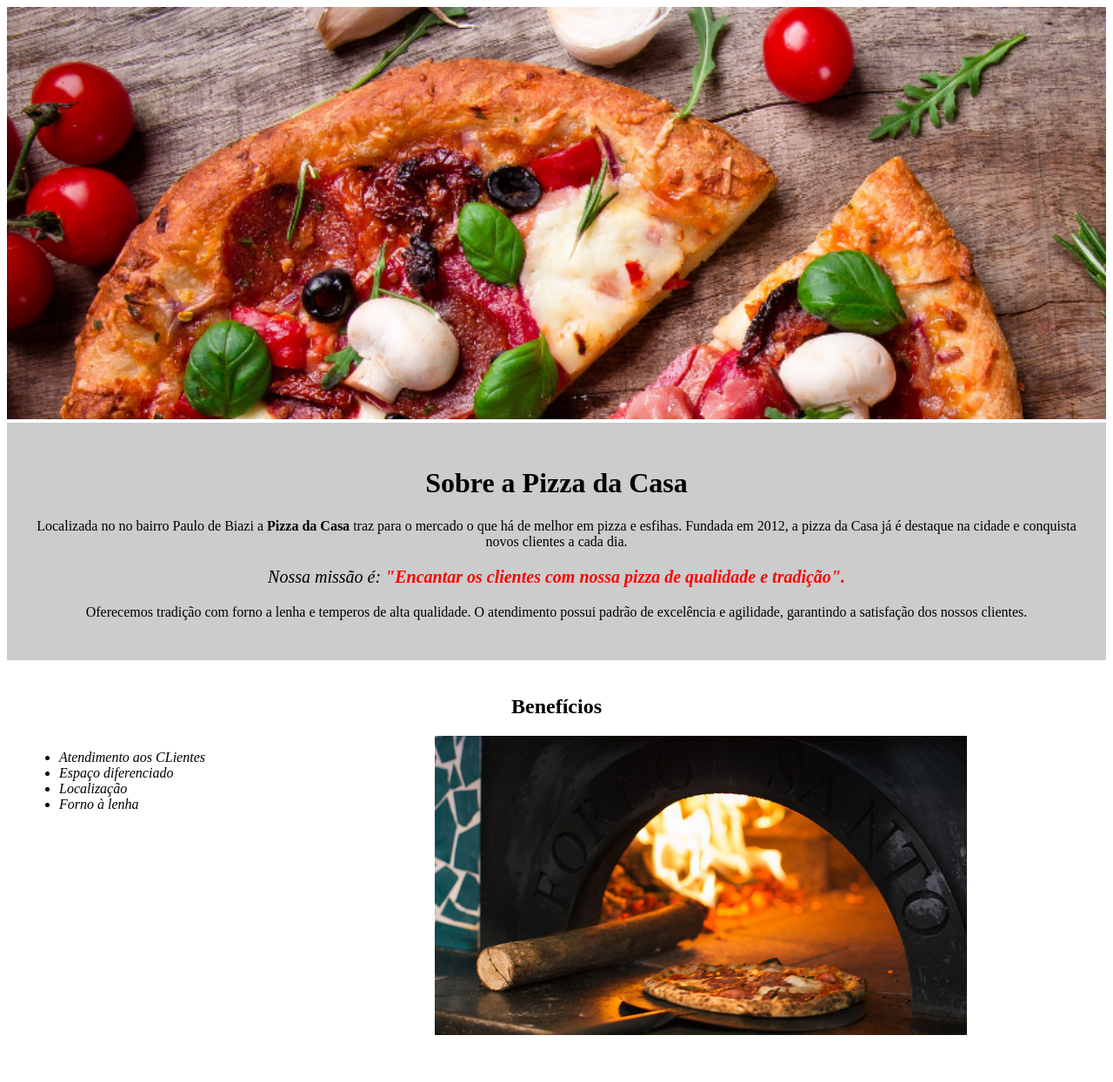
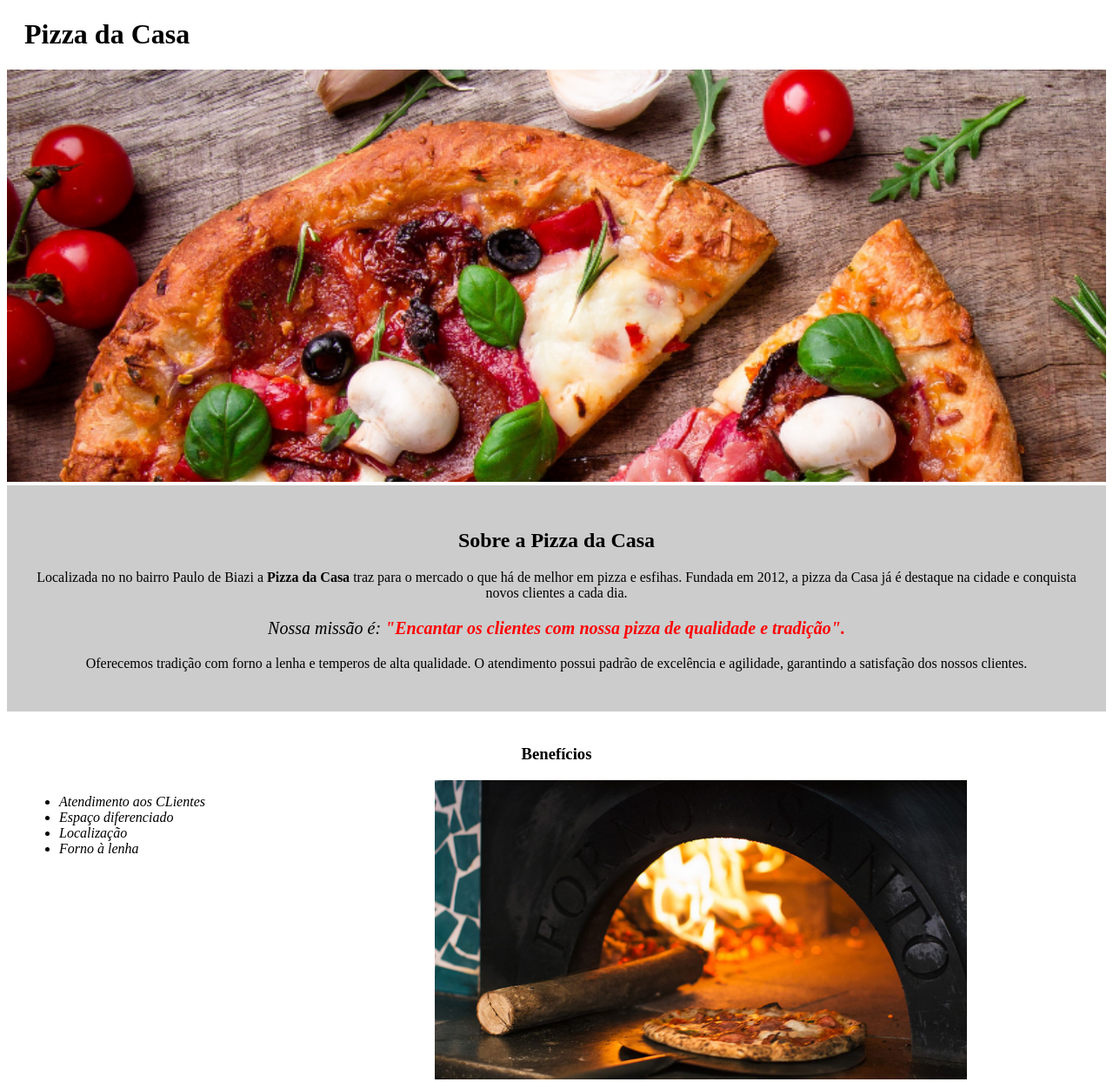
Before and after one commit to Lucgd97/Apresentacao-Pizza-Da-Casa, a plain HTML site: page index.html in a window 1280 px wide. Shown: the whole page at 87% size. Before the commit the page ends 1222 px from the top, so only its background shows below. Drawn offline with Linux system fonts and the light colour scheme.

Commit message:
Finalizando a apresentacao da pagina

```diff
--- a/index.html
+++ b/index.html
@@ -9,9 +9,12 @@
 		<style></style>
 	</head>
 	<body>
+		<h1 class="titulo-principal">Pizza da Casa</h1>
+
 		<img id="banner" src="banner.jpg">
+
 		<div class="principal">
-			<h1>Sobre a Pizza da Casa</h1>
+			<h2 class="titulo-centralizado">Sobre a Pizza da Casa</h2>
 
 			<p>Localizada no no bairro Paulo de Biazi a <strong>Pizza da Casa</strong> traz para o mercado o que há de melhor em pizza e esfihas. Fundada em 2012, a pizza da Casa já é destaque na cidade e conquista novos clientes a cada dia.</p>
 
@@ -21,7 +24,7 @@
 		</div>
 
 		<div class="beneficios">
-			<h2>Benefícios</h2>
+			<h3 class="titulo-centralizado">Benefícios</h3>
 
 			<ul>
 				<li class="itens">Atendimento aos CLientes</li>
--- a/style.css
+++ b/style.css
@@ -11,7 +11,11 @@ body{
 	padding: 30px;
 }
 
-h1 {
+.titulo-principal {
+	padding-left: 20px;
+}
+
+.titulo-centralizado {
 	text-align: center;
 }
 
@@ -37,9 +41,6 @@ em strong {
 	padding: 20px;
 }
 
-h2 {
-	text-align: center;
-}
 
 ul {
 	display: inline-block;
```
